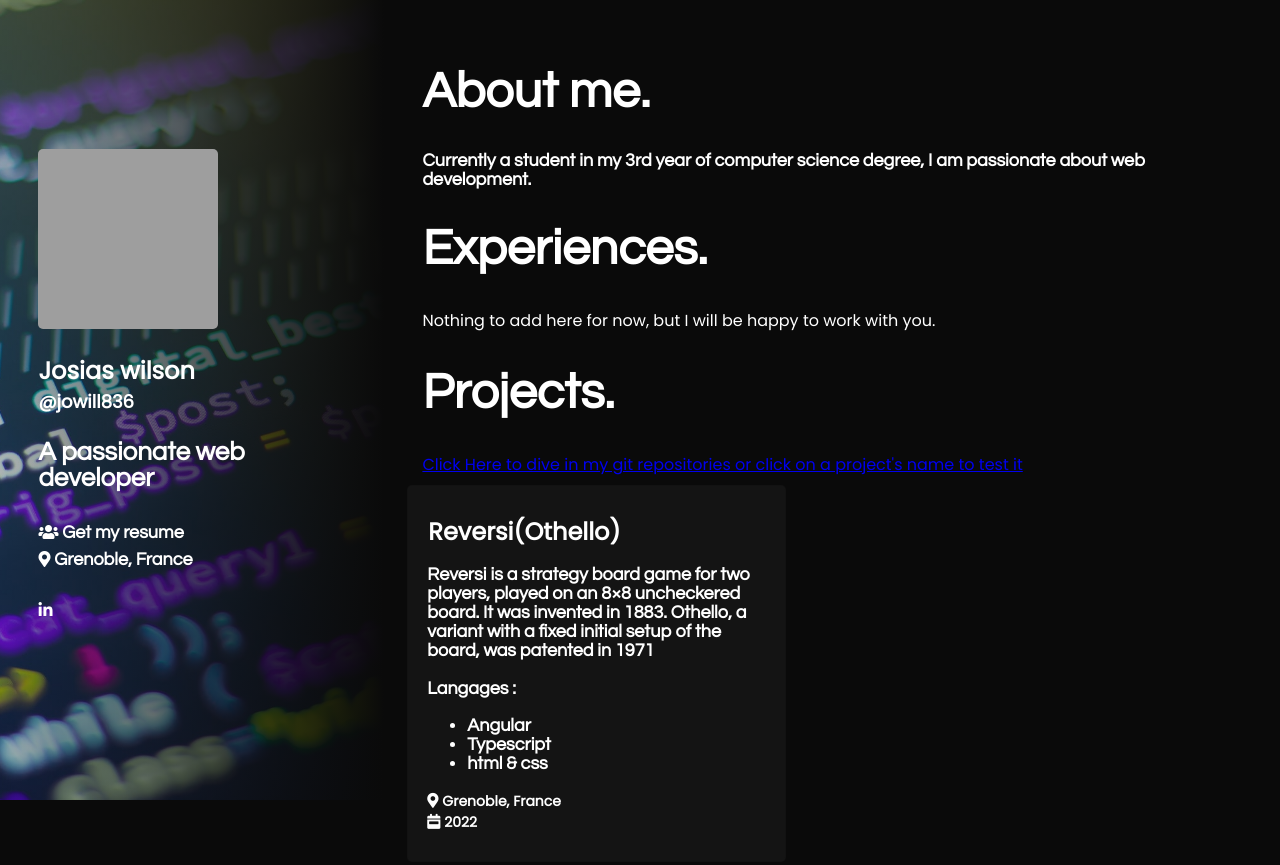
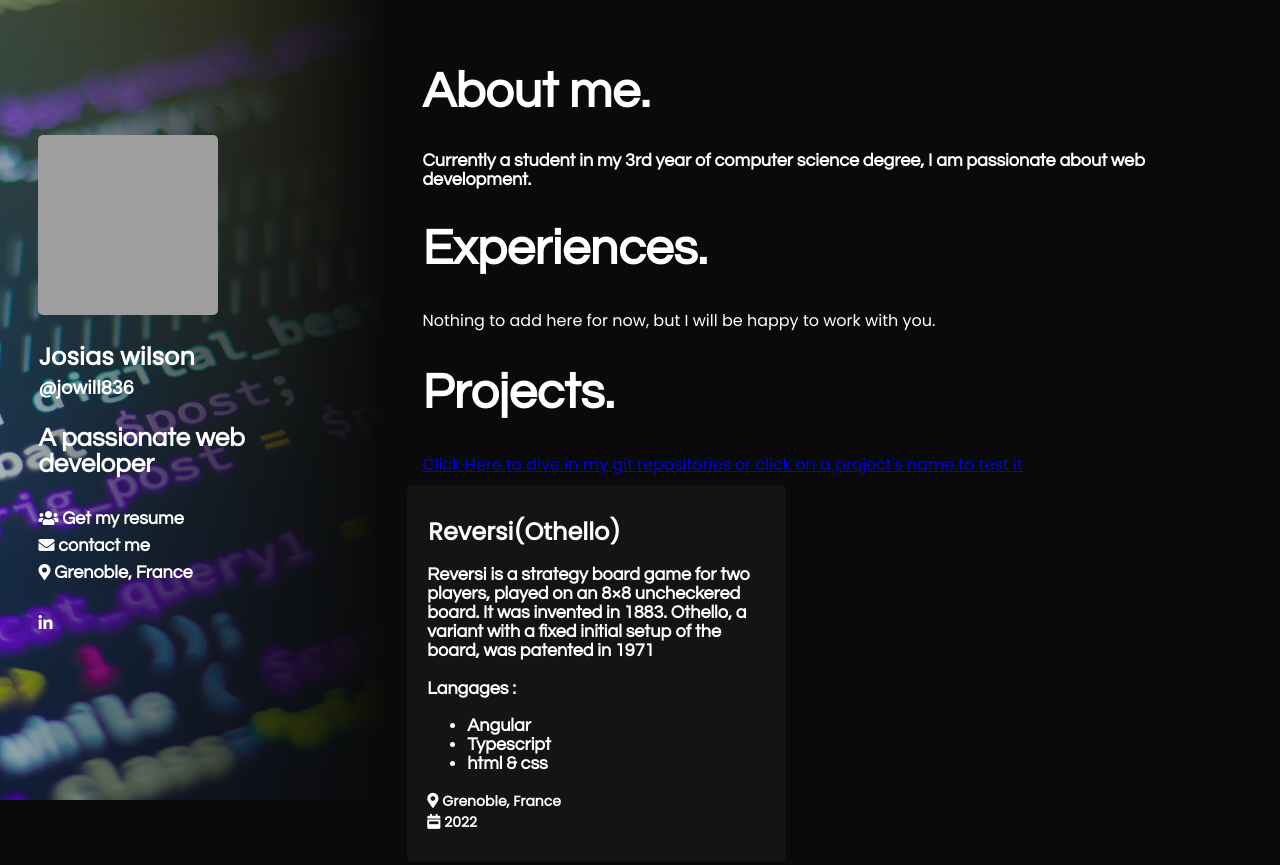
Before and after one commit to jowill836/jowill836.github.io, a plain HTML site: page index.html in a window 1280 px wide. Shown: the top 865 px of the page. Drawn offline with nearby package versions, Linux system fonts and the light colour scheme; no server answers; grey boxes are pictures that could not be loaded; a script that the page names is missing.

Commit message:
update v1 mail me

```diff
--- a/index.html
+++ b/index.html
@@ -58,8 +58,8 @@
             Get my resume</a
           ></span
         >
-        <span style="display: none"
-          ><i class="fas fa-envelope"></i> &nbsp; null</span
+        <span style="display: block"
+          ><i class="fas fa-envelope"></i> <a href="mailto:josias_wilson@yahoo.com">contact me</a></span
         >
         <span style="display: block"
           ><i class="fas fa-map-marker-alt"></i> Grenoble, France</span
@@ -234,7 +234,7 @@
           <a href="https://github.com/jowill836/photoNum">
             <section>
               <div class="section_title">
-                Tux Letter game
+                Photonum
               </div>
               <div class="about_section">
                 <span style="display: block">
```
